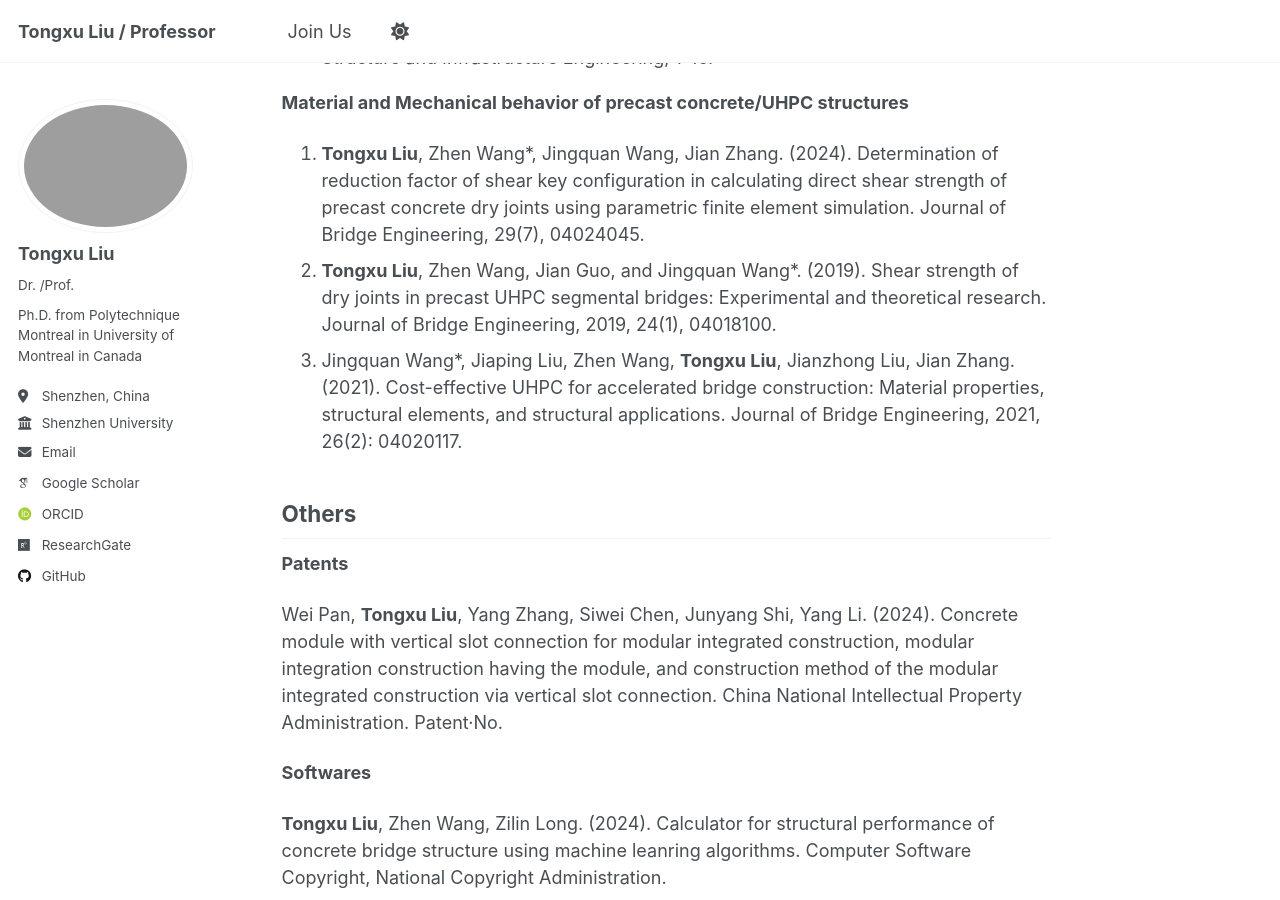
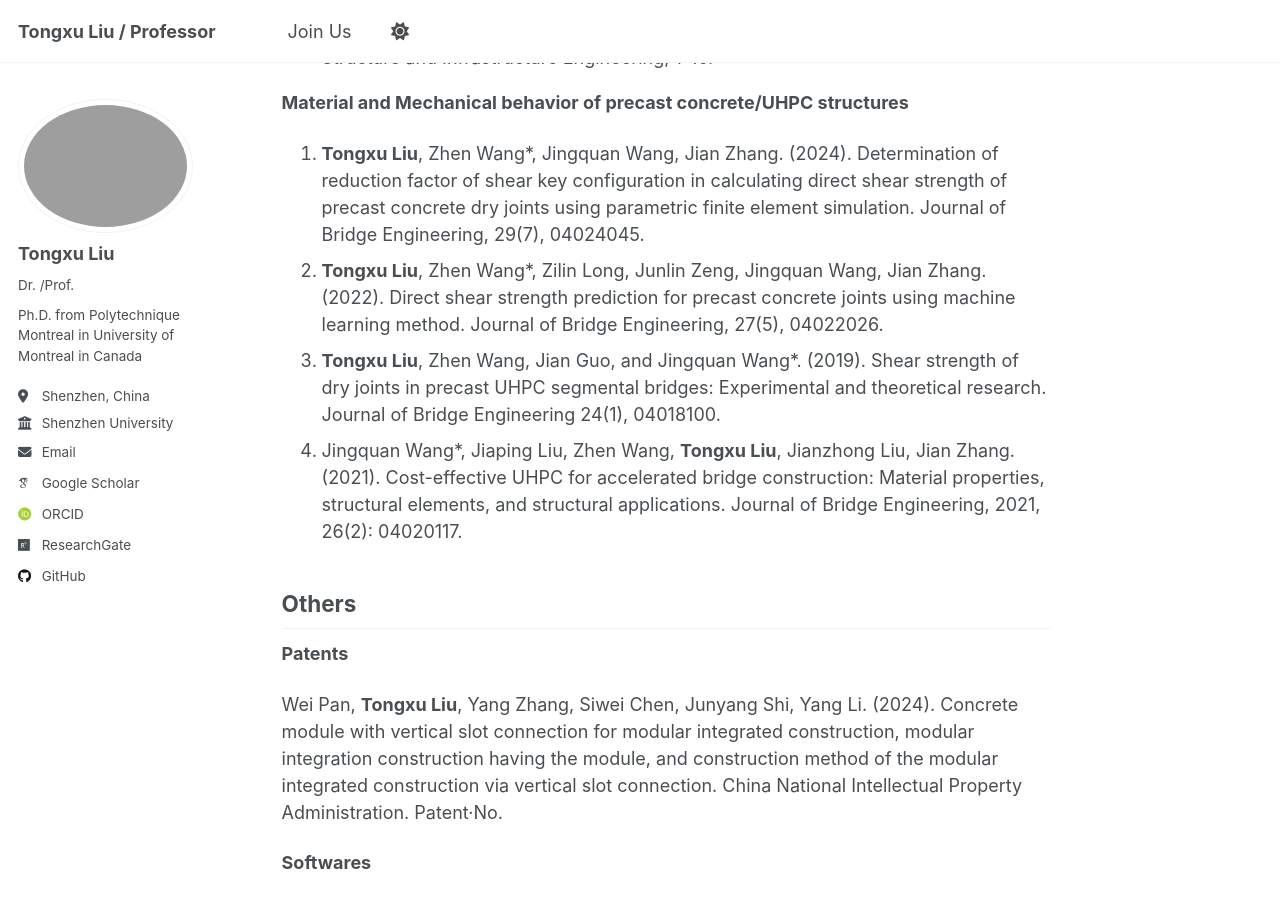
Before and after one commit to MontrealCat/montrealcat.github.io, a Jekyll site: the page built from _pages/about.md, in a window 1280 px wide and 900 px high, scrolled down 2285 px. Built offline with Jekyll 4.4.1, drawn with Linux system fonts in a browser that asks for light colours; some web fonts are replaced; some of the changed text lies outside the part shown.

Commit message:
Update about.md

```diff
--- a/_pages/about.md
+++ b/_pages/about.md
@@ -67,8 +67,9 @@ Selected Publications
 **Material and Mechanical behavior of precast concrete/UHPC structures**
 
 1. **Tongxu Liu**, Zhen Wang*, Jingquan Wang, Jian Zhang. (2024). Determination of reduction factor of shear key configuration in calculating direct shear strength of precast concrete dry joints using parametric finite element simulation. Journal of Bridge Engineering, 29(7), 04024045.
-2. **Tongxu Liu**, Zhen Wang, Jian Guo, and Jingquan Wang*. (2019). Shear strength of dry joints in precast UHPC segmental bridges: Experimental and theoretical research. Journal of Bridge Engineering, 2019, 24(1), 04018100.
-3. Jingquan Wang*, Jiaping Liu, Zhen Wang, **Tongxu Liu**, Jianzhong Liu, Jian Zhang. (2021). Cost-effective UHPC for accelerated bridge construction: Material properties, structural elements, and structural applications. Journal of Bridge Engineering, 2021, 26(2): 04020117.
+2. **Tongxu Liu**, Zhen Wang*, Zilin Long, Junlin Zeng, Jingquan Wang, Jian Zhang. (2022). Direct shear strength prediction for precast concrete joints using machine learning method. Journal of Bridge Engineering, 27(5), 04022026.
+3. **Tongxu Liu**, Zhen Wang, Jian Guo, and Jingquan Wang*. (2019). Shear strength of dry joints in precast UHPC segmental bridges: Experimental and theoretical research. Journal of Bridge Engineering 24(1), 04018100.
+4. Jingquan Wang*, Jiaping Liu, Zhen Wang, **Tongxu Liu**, Jianzhong Liu, Jian Zhang. (2021). Cost-effective UHPC for accelerated bridge construction: Material properties, structural elements, and structural applications. Journal of Bridge Engineering, 2021, 26(2): 04020117.
 
 
 Others
```
Also changed, not shown: other parts of _pages/about.md (+2 -2 lines).
